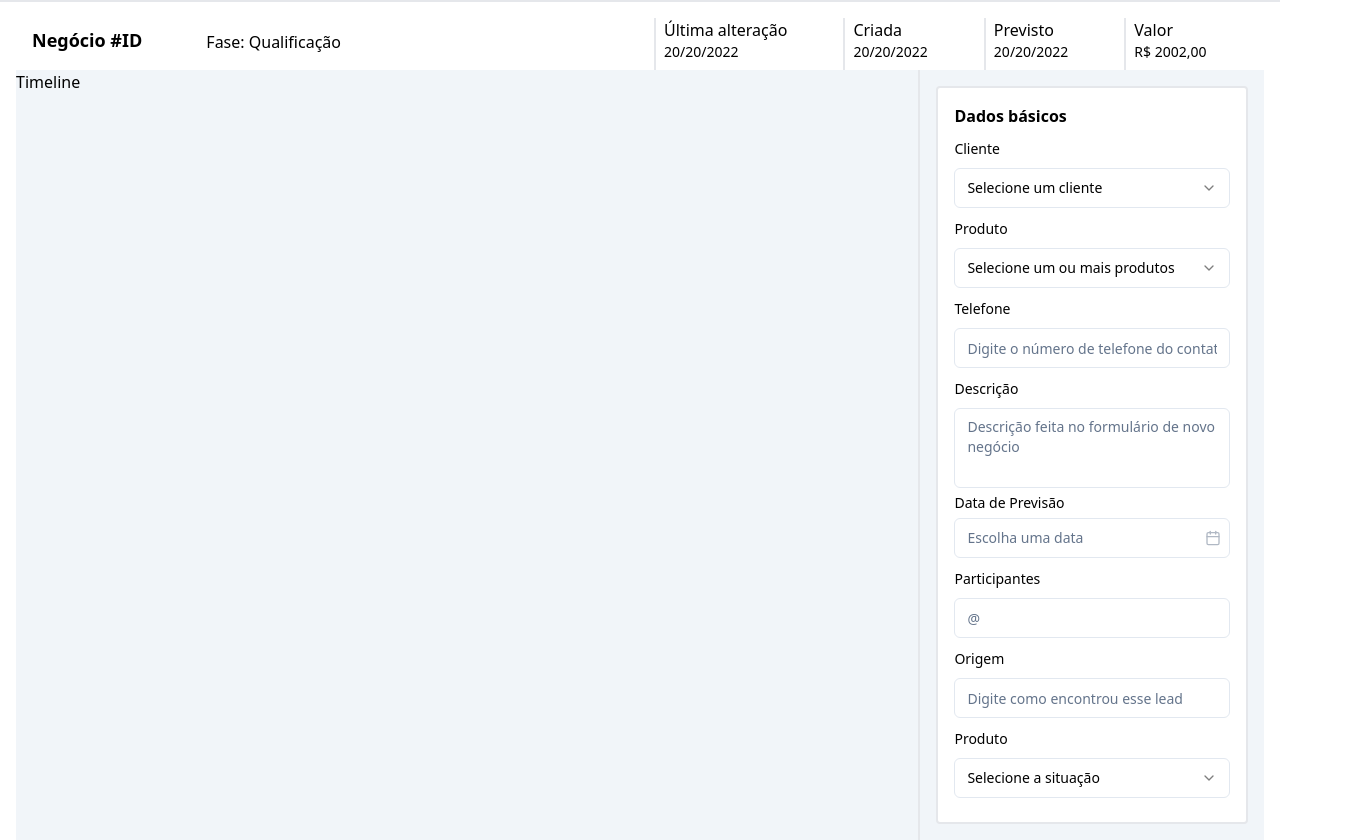
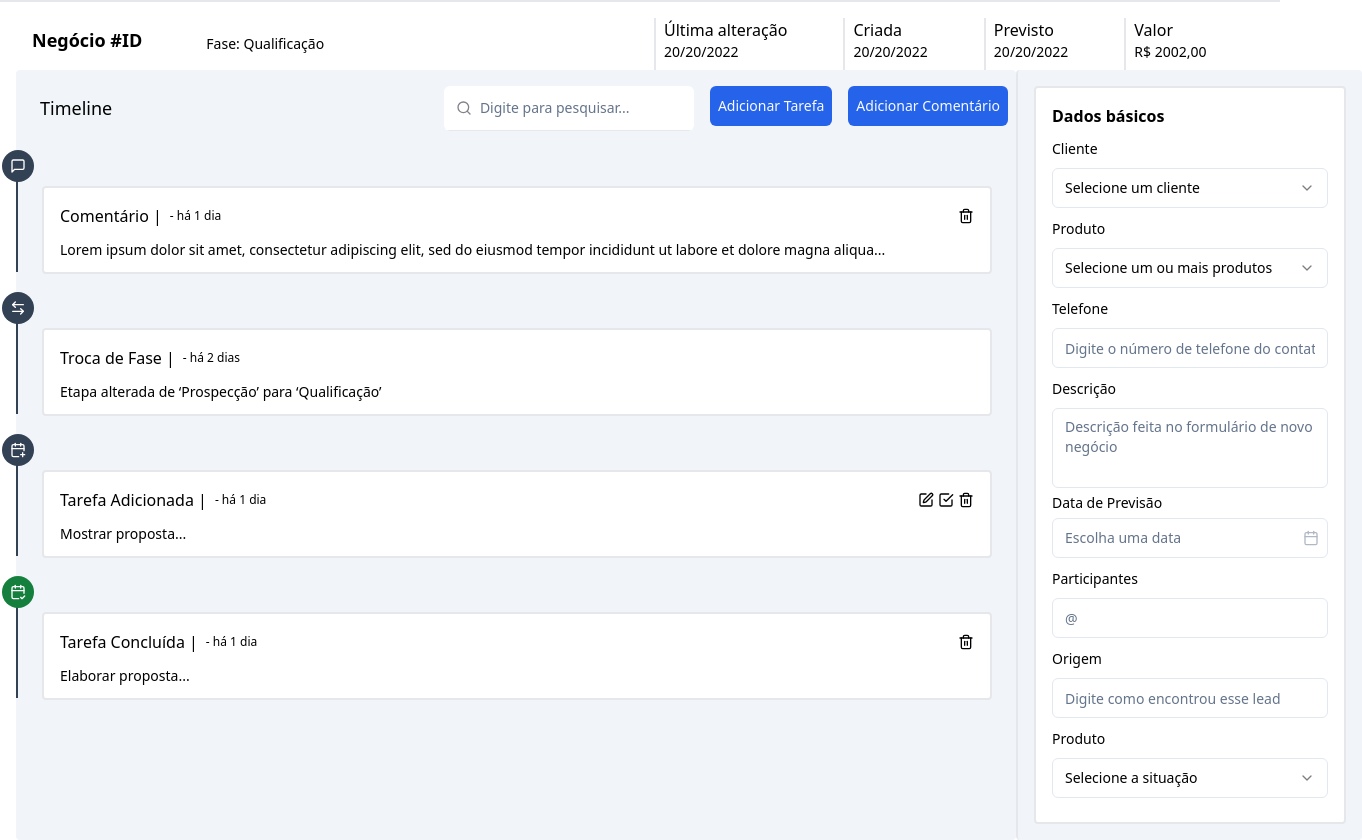
Before and after one commit to lismarreiros/crm-nextcompany, a React (Create React App) app: page /detalhe in a window 1280 px wide. Shown: the whole page, 1362 px wide, since content can reach past the window. Built offline with nearby package versions, Linux system fonts and the light colour scheme.

Commit message:
Criação dos cards da timeline

```diff
--- a/src/pages/detail/components/Timeline.tsx
+++ b/src/pages/detail/components/Timeline.tsx
@@ -1,9 +1,121 @@
+import { Button } from '@/components/shadcn/ui/button';
+import { Command, CommandInput } from '@/components/shadcn/ui/command';
+import { ArrowLeftRight, CalendarCheck2, CalendarPlus, CheckSquare, MessageSquare, SquarePen, Trash2 } from 'lucide-react';
 import React from 'react';
 
 function Timeline() {
   return (
-    <div>
-      <h1>Timeline</h1>
+    <div className='flex flex-col'>
+      <div className='flex p-2 items-center justify-between'>
+        <div>
+          <h1 className='text-lg p-4 font-light'>Timeline</h1>
+        </div>
+        {/** barra de pesquisa + botões */}
+        <div className='flex gap-4'>
+          <Command>
+            <CommandInput placeholder='Digite para pesquisar...'/>
+          </Command>
+          <Button>Adicionar Tarefa</Button>
+          <Button>Adicionar Comentário</Button>
+        </div>
+      </div>
+
+      {/** cards - Comentário/Tarefa em Aberto/Tarefa Concluída e Troca de Fase*/}
+      <div className='relative w-[1000px] h-[110px] border-l-2 border-slate-700	self-center my-4'>
+        <div className='absolute  flex items-center size-8 -top-3 -left-4 bg-slate-700 py-1 px-2 rounded-full'>
+          <MessageSquare size={18} color='white' />
+        </div>
+
+        <div className='flex flex-col m-6 px-2 py-2 bg-white rounded border-2'>
+          <div className='flex items-center justify-between'>
+            <div className='flex items-center'>
+              <h1 className='text-md px-2 py-2'>Comentário | </h1>
+              <h1 className='text-xs font-light'> - há 1 dia</h1>
+            </div>
+
+            {/** ícones */}
+            <div className='flex gap-1 px-2'>
+              {/* <SquarePen size={16} /> */}
+              <Trash2 size={16}/>
+            </div>
+
+          </div>
+          <h1 className='px-2 py-1 text-sm font-light'>Lorem ipsum dolor sit amet, consectetur adipiscing elit, sed do eiusmod tempor incididunt ut labore et dolore magna aliqua...</h1>
+        </div>
+      </div>
+
+      {/** Troca de fase */}
+      <div className='relative w-[1000px] h-[110px] border-l-2 border-slate-700	self-center my-4'>
+        <div className='absolute  flex items-center size-8 -top-3 -left-4 bg-slate-700 py-1 px-2 rounded-full'>
+          <ArrowLeftRight color='white'/>
+        </div>
+
+        <div className='flex flex-col m-6 px-2 py-2 bg-white rounded border-2'>
+          <div className='flex items-center justify-between'>
+            <div className='flex items-center'>
+              <h1 className='text-md px-2 py-2'>Troca de Fase | </h1>
+              <h1 className='text-xs font-light'> - há 2 dias</h1>
+            </div>
+
+            {/** ícones */}
+            <div className='flex gap-1 px-2'>
+              {/* <SquarePen size={16} /> */}
+              {/* <Trash2 size={16}/> */}
+            </div>
+
+          </div>
+          <h1 className='px-2 py-1 text-sm font-light'>Etapa alterada de ‘Prospecção’ para ‘Qualificação’</h1>
+        </div>
+      </div>
+
+      {/** Tarefa Adicionada */}
+      <div className='relative w-[1000px] h-[110px] border-l-2 border-slate-700	self-center my-4'>
+        <div className='absolute  flex items-center size-8 -top-3 -left-4 bg-slate-700 py-1 px-2 rounded-full'>
+          <CalendarPlus size={18} color='white' />
+        </div>
+
+        <div className='flex flex-col m-6 px-2 py-2 bg-white rounded border-2'>
+          <div className='flex items-center justify-between'>
+            <div className='flex items-center'>
+              <h1 className='text-md px-2 py-2'>Tarefa Adicionada | </h1>
+              <h1 className='text-xs font-light'> - há 1 dia</h1>
+            </div>
+
+            {/** ícones */}
+            <div className='flex gap-1 px-2'>
+              <SquarePen size={16} />
+              <CheckSquare size={16} />
+              <Trash2 size={16}/>
+            </div>
+
+          </div>
+          <h1 className='px-2 py-1 text-sm font-light'>Mostrar proposta...</h1>
+        </div>
+      </div>
+
+      {/** Tarefa Concluida */}
+      <div className='relative w-[1000px] h-[110px] border-l-2 border-slate-700	self-center my-4'>
+        <div className='absolute  flex items-center size-8 -top-3 -left-4 bg-green-700 py-1 px-2 rounded-full'>
+          <CalendarCheck2 size={18} color='white' />
+        </div>
+
+        <div className='flex flex-col m-6 px-2 py-2 bg-white rounded border-2'>
+          <div className='flex items-center justify-between'>
+            <div className='flex items-center'>
+              <h1 className='text-md px-2 py-2'>Tarefa Concluída | </h1>
+              <h1 className='text-xs font-light'> - há 1 dia</h1>
+            </div>
+
+            {/** ícones */}
+            <div className='flex gap-1 px-2'>
+              {/* <SquarePen size={16} /> */}
+              <Trash2 size={16}/>
+            </div>
+
+          </div>
+          <h1 className='px-2 py-1 text-sm font-light'>Elaborar proposta...</h1>
+        </div>
+      </div>
     </div>
   );
 }
--- a/src/pages/detail/index.tsx
+++ b/src/pages/detail/index.tsx
@@ -8,7 +8,7 @@ const DetailPage = () => {
       <div className='flex h-full px-4 items-end justify-between'>
         <div className='py-4 flex items-end gap-16'>
           <h1 className='text-lg font-semibold'>Negócio #ID</h1>
-          <p>Fase: Qualificação</p>
+          <p className='text-sm font-light'>Fase: Qualificação</p>
         </div>
 
         <div className='flex gap-12 mr-[33.5px]'>
@@ -40,11 +40,11 @@ const DetailPage = () => {
 
       <div className='grid grid-cols-[1fr_27vw]'>
         {/** Timeline */}
-        <div className='bg-slate-100'>
+        <div className='bg-slate-100 rounded'>
           <Timeline />
         </div>
         {/** Formulário de Detalhes */}
-        <div className='border-l-2 bg-slate-100 p-2'>
+        <div className='border-l-2 bg-slate-100 p-2 rounded'>
           <FormDetalhe/>
         </div>
       </div>
```
